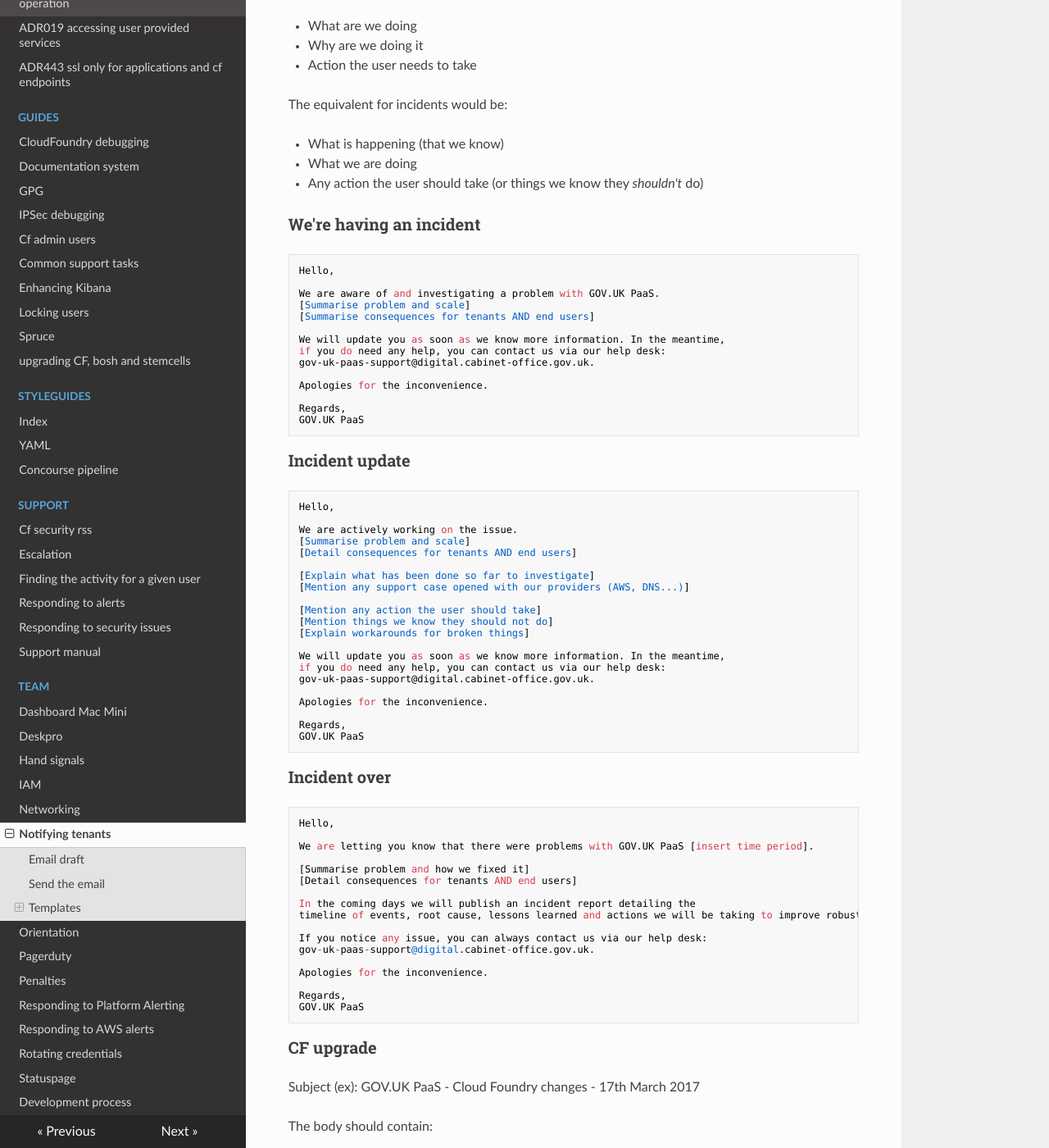
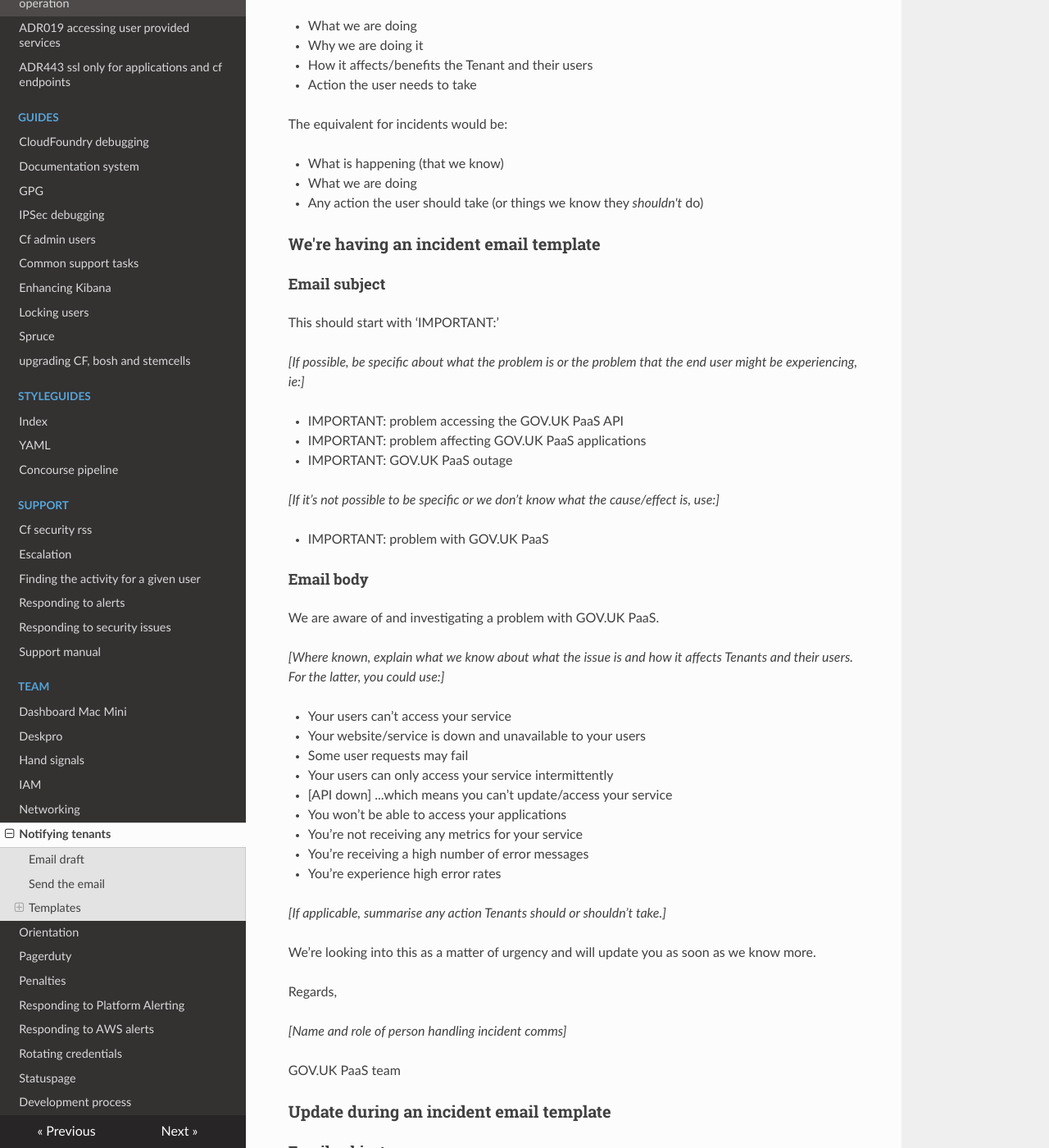
Before and after one commit to alphagov/paas-team-manual, an MkDocs documentation site: the page built from docs/team/notifying_tenants.md, in a window 1280 px wide and 1400 px high, scrolled down 840 px. Shown: the whole window at 82% size. Built offline with MkDocs 1.6.1, drawn with Linux system fonts in a browser that asks for light colours; nearby versions of some CDN libraries; some of the changed text lies outside the part shown.

Commit message:
Update to Notifying Tenants content
Added in some new templates for us to use during an incident:
 - we're having an incident
- update during an incident
- further update during an incident
- we've resolved the incident

````diff
--- a/docs/team/notifying_tenants.md
+++ b/docs/team/notifying_tenants.md
@@ -29,8 +29,9 @@ one way communication
 
 In general you can follow this basic format:
 
-* What are we doing
-* Why are we doing it
+* What we are doing
+* Why we are doing it
+* How it affects/benefits the Tenant and their users
 * Action the user needs to take
 
 The equivalent for incidents would be:
@@ -39,73 +40,154 @@ The equivalent for incidents would be:
 * What we are doing
 * Any action the user should take (or things we know they *shouldn't* do)
 
-### We're having an incident
 
-```
+### We're having an incident email template
+
+####   Email subject
+
+This should start with ‘IMPORTANT:’
+
+_[If possible, be specific about what the problem is or the problem that the end user might be experiencing, ie:]_
+
+* IMPORTANT: problem accessing the GOV.UK PaaS API
+* IMPORTANT: problem affecting GOV.UK PaaS applications
+* IMPORTANT: GOV.UK PaaS outage
+
+_[If it’s not possible to be specific or we don’t know what the cause/effect is, use:]_
+
+* IMPORTANT: problem with GOV.UK PaaS
+
+####   Email body
+
+We are aware of and investigating a problem with GOV.UK PaaS.
+
+_[Where known, explain what we know about what the issue is and how it affects Tenants and their users. For the latter, you could use:]_
+
+* Your users can’t access your service
+* Your website/service is down and unavailable to your users
+* Some user requests may fail
+* Your users can only access your service intermittently
+* [API down] ...which means you can’t update/access your service
+* You won’t be able to access your applications
+* You’re not receiving any metrics for your service
+* You’re receiving a high number of error messages
+* You’re experience high error rates
+
+
+_[If applicable, summarise any action Tenants should or shouldn’t take.]_
+
+We’re looking into this as a matter of urgency and will update you as soon as we know more.
+
+Regards,
+
+_[Name and role of person handling incident comms]_
+
+GOV.UK PaaS team
+
+
+
+### Update during an incident email template
+
+####   Email subject
+
+UPDATE: _[This should duplicate the content of the first incident notification email subject - unless this wasn’t specific, in which case we should amend it to say what the problem is, ie:]_
+
+* UPDATE: problem accessing the GOV.UK PaaS API
+* UPDATE: problem affecting GOV.UK production applications
+
+####   Email body
+
+We are actively working on the issue of _[summarise problem that was established in the first notification email.]_
+
+We have _[explain **what we’ve done** to investigate and **what steps we’ve taken** so far to resolve the issue.]_
+
+_[If relevant, describe any:_
+
+* _action users should take_
+* _action users shouldn’t take_
+* _workarounds that would help users]_
+
+Fixing this issue is our priority - we know that this has impacted on the service you provide and we’re doing everything we can to resolve it as quickly as possible.
+
+We’ll continue to update you as we know more, and we’ll let you know as soon as the problem has been resolved.
+
+We’re sorry for the inconvenience that this has caused to your users and your team.
+
+If you need to contact us for help or anything else, please email us via gov-uk-paas-support@digital.cabinet-office.gov.uk
+
+Regards,
+
+_[Name and role of person handling incident comms]_
+
+GOV.UK PaaS team
+
+
+### Further updates during an incident email template
+
+####   Email subject
+
+UPDATE: _[This should duplicate the content of the first update email subject]_.
+
+####   Email body
+
 Hello,
 
-We are aware of and investigating a problem with GOV.UK PaaS.
-[Summarise problem and scale]
-[Summarise consequences for tenants AND end users]
+We are still working to resolve the issue of _[summarise problem that was established in the first notification email.]_
 
-We will update you as soon as we know more information. In the meantime,
-if you do need any help, you can contact us via our help desk:
-gov-uk-paas-support@digital.cabinet-office.gov.uk.
 
-Apologies for the inconvenience.
+Since our last update, we have _[explain what we’ve done to a) investigate and b) resolve the issue since the last update email.]_
+
+_[If relevant, describe any:_
+
+* _new action users should take_
+* _new action users shouldn’t take_
+* _workarounds that would help users]_
+
+We’ll continue to update you as we know more, and we’ll let you know as soon as the problem has been resolved.
+
+Once again, we’re sorry for the inconvenience that this has caused to you and your users.
+
+If you need to contact us for help or anything else, please email us via gov-uk-paas-support@digital.cabinet-office.gov.uk
 
 Regards,
-GOV.UK PaaS
-```
 
-### Incident update
+_[Name and role of person handling incident comms]_
 
-```
+GOV.UK PaaS team
+
+
+
+### We've resolved the incident email template
+
+####   Email subject
+
+RESOLVED: _[This should duplicate the content of the previous update email subject]_
+
+####   Email body
+
 Hello,
 
-We are actively working on the issue.
-[Summarise problem and scale]
-[Detail consequences for tenants AND end users]
+We’ve resolved the issue that affected GOV.UK PaaS today, and full service has been restored to development and production applications running on the platform.
 
-[Explain what has been done so far to investigate]
-[Mention any support case opened with our providers (AWS, DNS...)]
+_[Describe what the issue was and how it affected Tenants and their users.]_
 
-[Mention any action the user should take]
-[Mention things we know they should not do]
-[Explain workarounds for broken things]
+_[Describe the actions we took to fix the problem - there’s no need to include everything we tried or investigated, just the actions that led to us resolving the incident.]_
 
-We will update you as soon as we know more information. In the meantime,
-if you do need any help, you can contact us via our help desk:
-gov-uk-paas-support@digital.cabinet-office.gov.uk.
+We’ll now start looking into why and how this happened. In the coming days, we’ll publish an incident report describing the timelines of the event, root cause of the problem, lessons we’ve learned and actions we’ll take to ensure it doesn’t happen again.
 
-Apologies for the inconvenience.
+I’m sorry for the impact that this has had on your users and the service you provide, and the problems this has caused for your team.
+
+_[If there’s an outage, add the following to the sentence above:]_
+
+Making sure GOV.UK PaaS is constantly available and robust is our priority and we’ll be doing everything we can to minimise the possibility of outage in the future.
+
+The quickest way to get help using the platform is to email us via gov-uk-paas-support@digital.cabinet-office.gov.uk.	To let us know how this incident has affected you, please contact the GOV.UK PaaS product managers: tom.dolan@digital.cabinet-office.gov.uk and jessica.o’leary@digital.cabinet-office.gov.uk.
 
 Regards,
-GOV.UK PaaS
-```
 
-### Incident over
+_[Name and role of person handling incident comms]_
 
-
-```
-Hello,
-
-We are letting you know that there were problems with GOV.UK PaaS [insert time period].
-
-[Summarise problem and how we fixed it]
-[Detail consequences for tenants AND end users]
-
-In the coming days we will publish an incident report detailing the
-timeline of events, root cause, lessons learned and actions we will be taking to improve robustness of the platform.
-
-If you notice any issue, you can always contact us via our help desk:
-gov-uk-paas-support@digital.cabinet-office.gov.uk.
-
-Apologies for the inconvenience.
-
-Regards,
-GOV.UK PaaS
-```
+GOV.UK PaaS team
 
 ### CF upgrade
 
````
